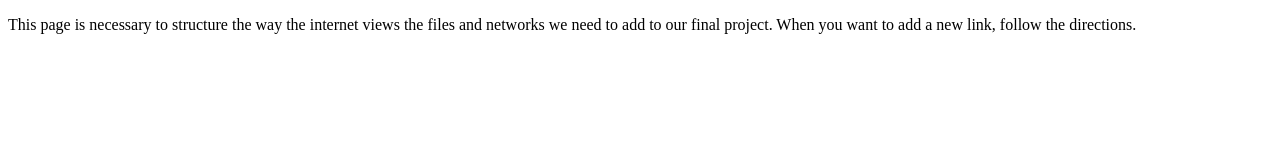
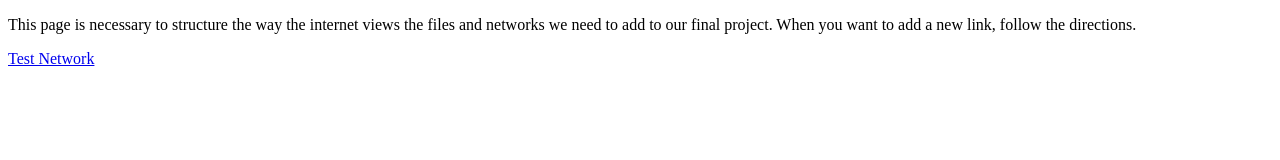
Before and after one commit to bmccarthyuvu/digitalancientrome, a plain HTML site: page index.html in a window 1280 px wide. Drawn offline with Linux system fonts and the light colour scheme.

Commit message:
Update index.html

```diff
--- a/index.html
+++ b/index.html
@@ -6,5 +6,6 @@
 </head>
 <body>
   <p>This page is necessary to structure the way the internet views the files and networks we need to add to our final project. When you want to add a new link, follow the directions.</p>
+  <p><a href="network">Test Network</a></p>
 </body>
 </html>
```
